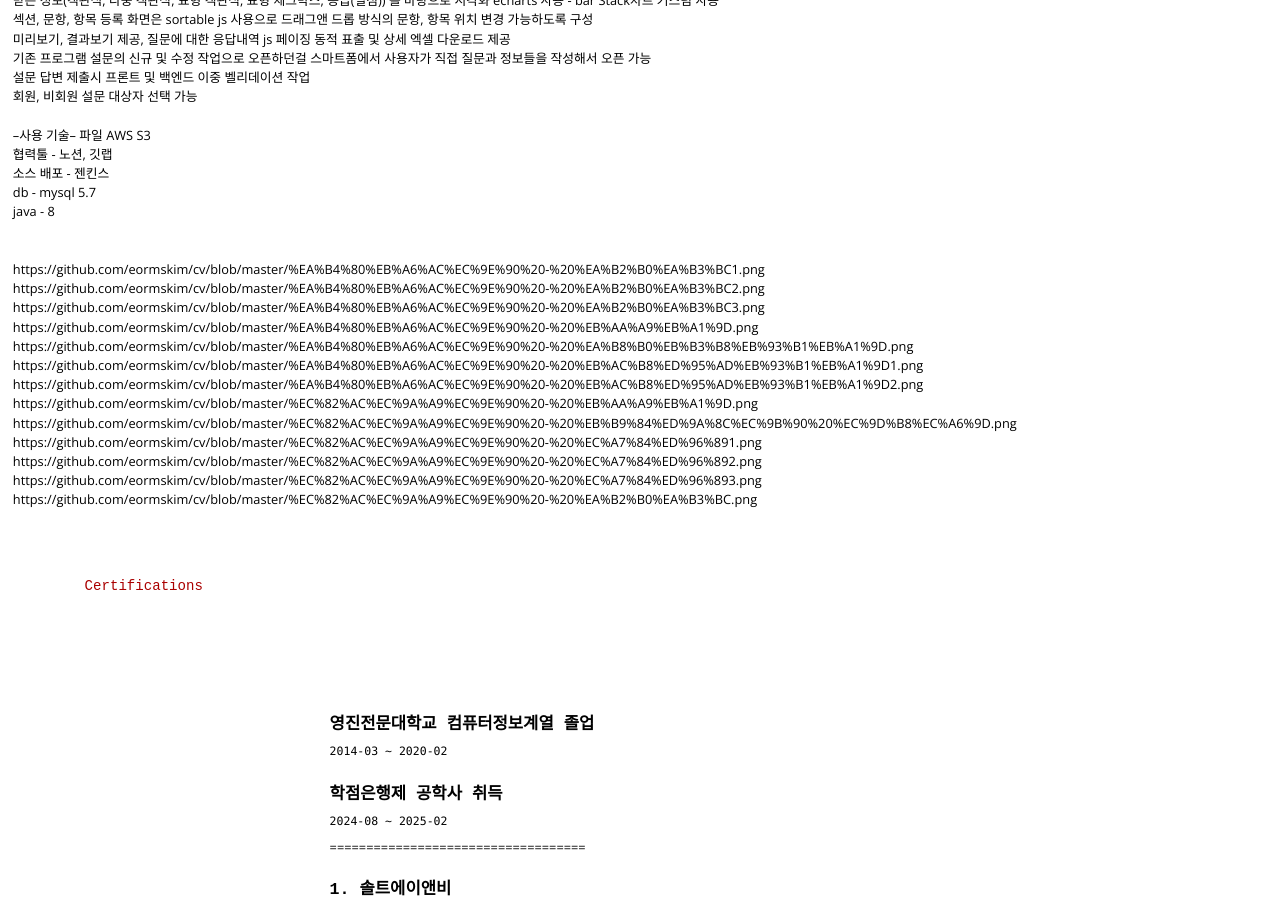
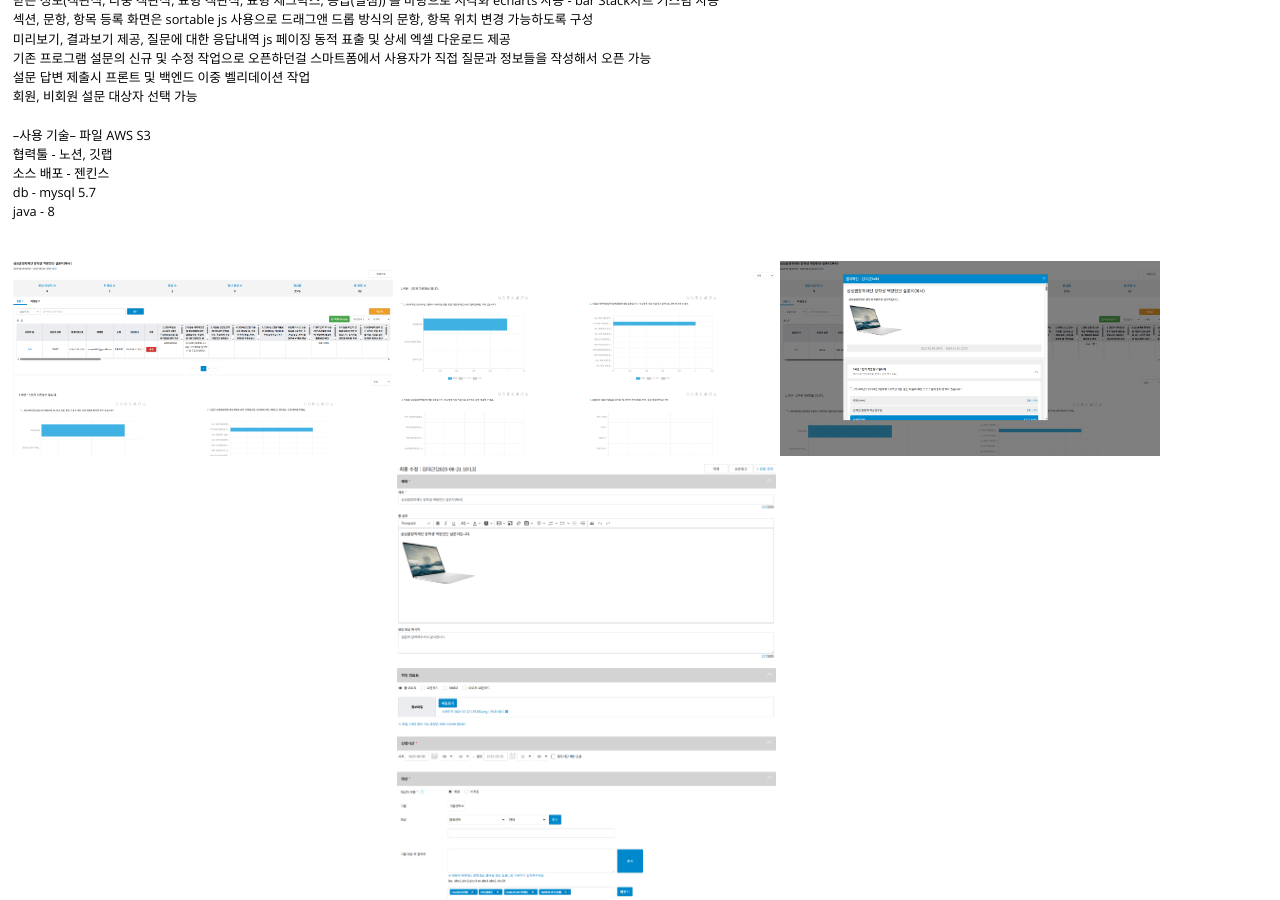
Before and after one commit to eormskim/cv, a Jekyll site: the page built from index.md, in a window 1280 px wide and 900 px high, scrolled down 5180 px. Built offline with Jekyll 4.4.1, drawn with Linux system fonts in a browser that asks for light colours; nearby versions of some CDN libraries.

Commit message:
Update index.md

```diff
--- a/index.md
+++ b/index.md
@@ -294,19 +294,19 @@ db - mysql 5.7<br>
 java - 8<br>
 <br>
 <br>
-https://github.com/eormskim/cv/blob/master/%EA%B4%80%EB%A6%AC%EC%9E%90%20-%20%EA%B2%B0%EA%B3%BC1.png
-https://github.com/eormskim/cv/blob/master/%EA%B4%80%EB%A6%AC%EC%9E%90%20-%20%EA%B2%B0%EA%B3%BC2.png
-https://github.com/eormskim/cv/blob/master/%EA%B4%80%EB%A6%AC%EC%9E%90%20-%20%EA%B2%B0%EA%B3%BC3.png
-https://github.com/eormskim/cv/blob/master/%EA%B4%80%EB%A6%AC%EC%9E%90%20-%20%EB%AA%A9%EB%A1%9D.png
-https://github.com/eormskim/cv/blob/master/%EA%B4%80%EB%A6%AC%EC%9E%90%20-%20%EA%B8%B0%EB%B3%B8%EB%93%B1%EB%A1%9D.png
-https://github.com/eormskim/cv/blob/master/%EA%B4%80%EB%A6%AC%EC%9E%90%20-%20%EB%AC%B8%ED%95%AD%EB%93%B1%EB%A1%9D1.png
-https://github.com/eormskim/cv/blob/master/%EA%B4%80%EB%A6%AC%EC%9E%90%20-%20%EB%AC%B8%ED%95%AD%EB%93%B1%EB%A1%9D2.png
-https://github.com/eormskim/cv/blob/master/%EC%82%AC%EC%9A%A9%EC%9E%90%20-%20%EB%AA%A9%EB%A1%9D.png
-https://github.com/eormskim/cv/blob/master/%EC%82%AC%EC%9A%A9%EC%9E%90%20-%20%EB%B9%84%ED%9A%8C%EC%9B%90%20%EC%9D%B8%EC%A6%9D.png
-https://github.com/eormskim/cv/blob/master/%EC%82%AC%EC%9A%A9%EC%9E%90%20-%20%EC%A7%84%ED%96%891.png
-https://github.com/eormskim/cv/blob/master/%EC%82%AC%EC%9A%A9%EC%9E%90%20-%20%EC%A7%84%ED%96%892.png
-https://github.com/eormskim/cv/blob/master/%EC%82%AC%EC%9A%A9%EC%9E%90%20-%20%EC%A7%84%ED%96%893.png
-https://github.com/eormskim/cv/blob/master/%EC%82%AC%EC%9A%A9%EC%9E%90%20-%20%EA%B2%B0%EA%B3%BC.png
+<img src="https://github.com/eormskim/cv/blob/master/%EA%B4%80%EB%A6%AC%EC%9E%90%20-%20%EA%B2%B0%EA%B3%BC1.png" width="30%">
+<img src="https://github.com/eormskim/cv/blob/master/%EA%B4%80%EB%A6%AC%EC%9E%90%20-%20%EA%B2%B0%EA%B3%BC2.png" width="30%">
+<img src="https://github.com/eormskim/cv/blob/master/%EA%B4%80%EB%A6%AC%EC%9E%90%20-%20%EA%B2%B0%EA%B3%BC3.png" width="30%">
+<img src="https://github.com/eormskim/cv/blob/master/%EA%B4%80%EB%A6%AC%EC%9E%90%20-%20%EB%AA%A9%EB%A1%9D.png" width="30%">
+<img src="https://github.com/eormskim/cv/blob/master/%EA%B4%80%EB%A6%AC%EC%9E%90%20-%20%EA%B8%B0%EB%B3%B8%EB%93%B1%EB%A1%9D.png" width="30%">
+<img src="https://github.com/eormskim/cv/blob/master/%EA%B4%80%EB%A6%AC%EC%9E%90%20-%20%EB%AC%B8%ED%95%AD%EB%93%B1%EB%A1%9D1.png" width="30%">
+<img src="https://github.com/eormskim/cv/blob/master/%EA%B4%80%EB%A6%AC%EC%9E%90%20-%20%EB%AC%B8%ED%95%AD%EB%93%B1%EB%A1%9D2.png" width="30%">
+<img src="https://github.com/eormskim/cv/blob/master/%EC%82%AC%EC%9A%A9%EC%9E%90%20-%20%EB%AA%A9%EB%A1%9D.png" width="30%">
+<img src="https://github.com/eormskim/cv/blob/master/%EC%82%AC%EC%9A%A9%EC%9E%90%20-%20%EB%B9%84%ED%9A%8C%EC%9B%90%20%EC%9D%B8%EC%A6%9D.png" width="30%">
+<img src="https://github.com/eormskim/cv/blob/master/%EC%82%AC%EC%9A%A9%EC%9E%90%20-%20%EC%A7%84%ED%96%891.png" width="30%">
+<img src="https://github.com/eormskim/cv/blob/master/%EC%82%AC%EC%9A%A9%EC%9E%90%20-%20%EC%A7%84%ED%96%892.png" width="30%">
+<img src="https://github.com/eormskim/cv/blob/master/%EC%82%AC%EC%9A%A9%EC%9E%90%20-%20%EC%A7%84%ED%96%893.png" width="30%">
+<img src="https://github.com/eormskim/cv/blob/master/%EC%82%AC%EC%9A%A9%EC%9E%90%20-%20%EA%B2%B0%EA%B3%BC.png" width="30%">
 <br>
 <br>
 ## Certifications
```
